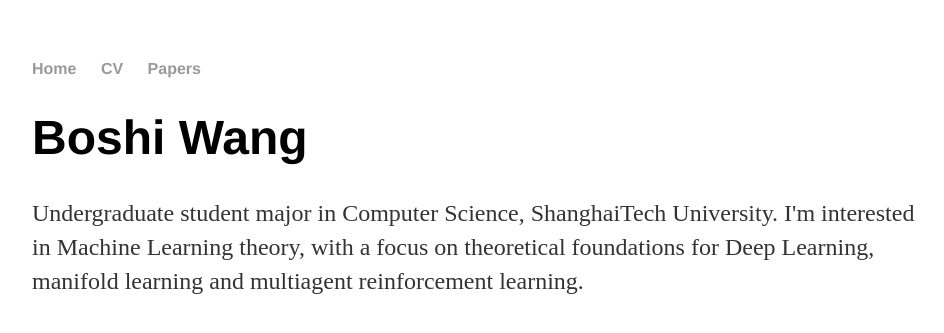
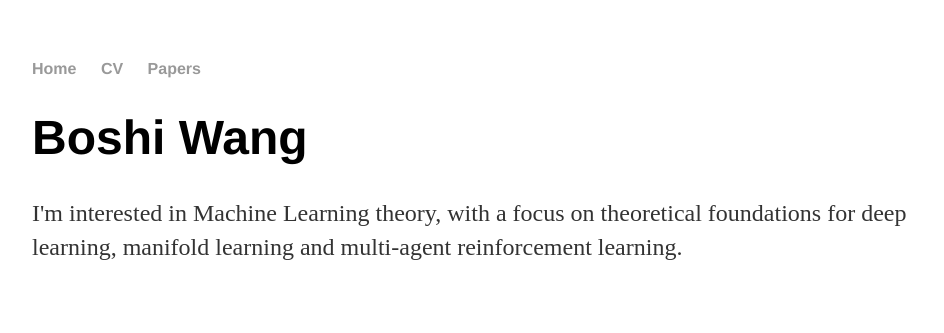
Before and after one commit to Boshi-Wang/Boshi-Wang.github.io, a Jekyll site: the page built from index.html, in a window 1280 px wide. Shown: the top 333 px of the page, without its empty margins (160-1104 px from the left). Built offline with Jekyll 4.4.1, drawn with Linux system fonts in a browser that asks for light colours.

Commit message:
Update index.html

```diff
--- a/index.html
+++ b/index.html
@@ -4,5 +4,5 @@ title: Boshi Wang
 ---
 <div class="blurb">
 	<h1>Boshi Wang</h1>
-	<p>Undergraduate student major in Computer Science, ShanghaiTech University. I'm interested in Machine Learning theory, with a focus on theoretical foundations for Deep Learning, manifold learning and multiagent reinforcement learning.</a></p>
+	<p>I'm interested in Machine Learning theory, with a focus on theoretical foundations for deep learning, manifold learning and multi-agent reinforcement learning.</a></p>
 </div><!-- /.blurb -->
```
